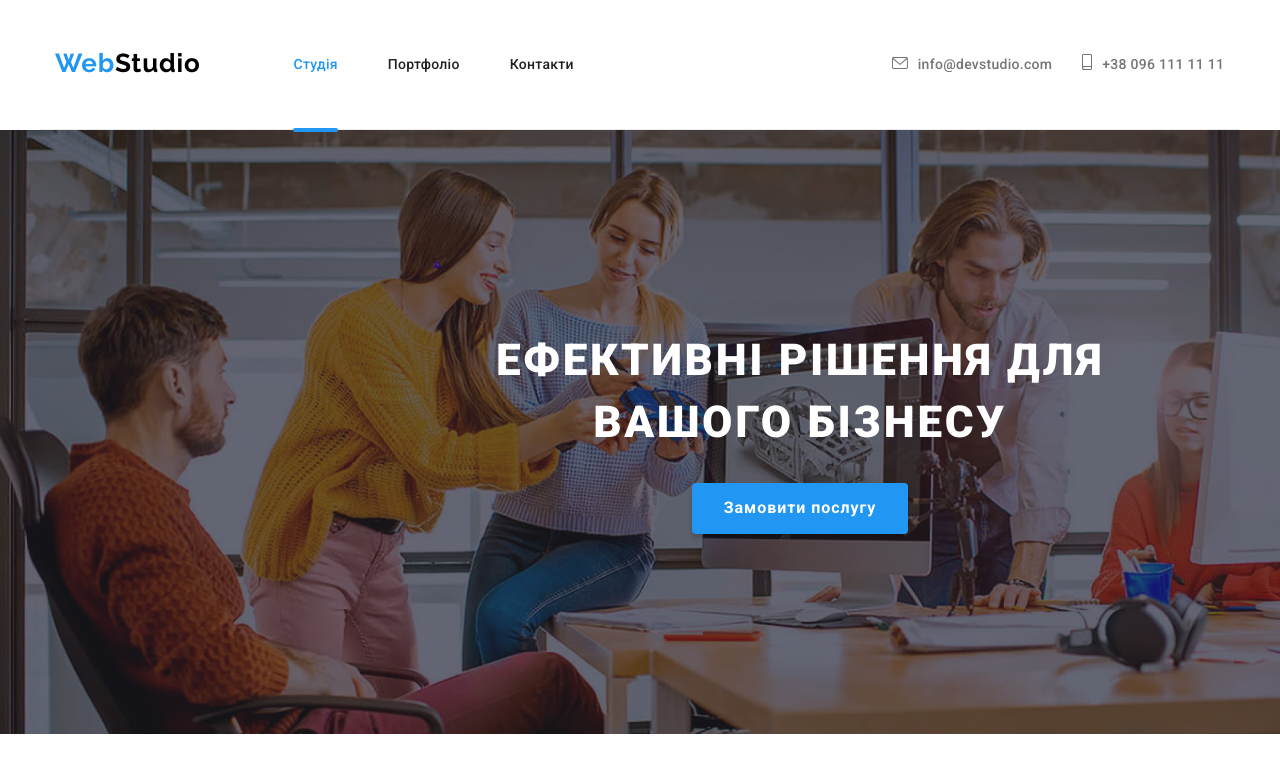
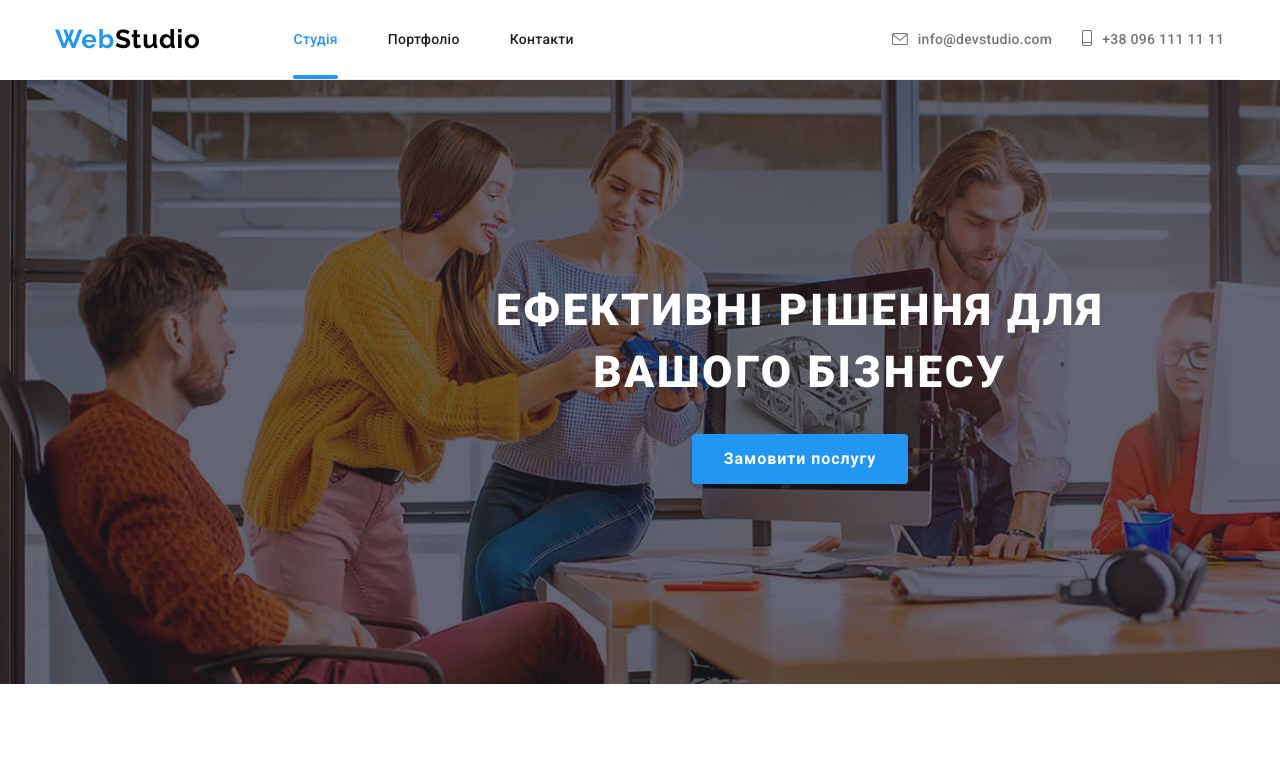
Before and after one commit to Viktor-Shenikhov/goit-markup-hw-05, a plain HTML site: page index.html in a window 1280 px wide. Shown: the top 760 px of the page. Drawn offline with nearby package versions, Linux system fonts and the light colour scheme.

Commit message:
add mentor's remarks

```diff
--- a/css/styles.css
+++ b/css/styles.css
@@ -11,12 +11,16 @@ font-weight: 400;500;700
    --primary-text-color:#757575;
    --title-color:#212121;
 }
+img {
+   display: block;
+}
  .basic{
     background-color: #FFFFFF;
     font-family: Roboto,sans-serif;
     font-style: normal;
     font-weight: 400;
     color: var(--primary-text-color);
+
 
  }
  .container{
@@ -72,8 +76,8 @@ border-bottom: 1px solid #ECECEC;
  }
  .logo{
 display: inline-block;
-padding-top: 24px;
-padding-bottom: 25px;
+/* padding-top: 24px;
+padding-bottom: 25px; */
 margin-right: 93px;
 
 font-family: Raleway,sans-serif;
@@ -86,8 +90,8 @@ color: #2196F3;
  }
   .logo-part{
 display: inline-block;
-padding-top: 24px;
-padding-bottom: 25px;
+/* padding-top: 24px;
+padding-bottom: 25px;  */
 color: #000000; }
 
  .nav-list{
@@ -158,7 +162,7 @@ position: relative;
    content: "";
    position: absolute;
    left:0;
-   bottom: -28px;
+   bottom: 0;
    width: 100%;
    height: 4px;
    border-radius: 2px;
```
